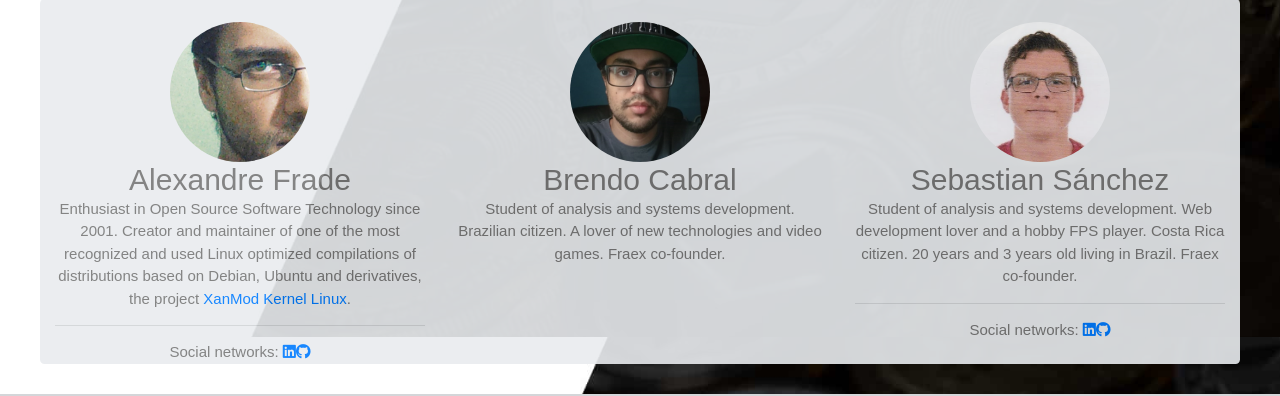
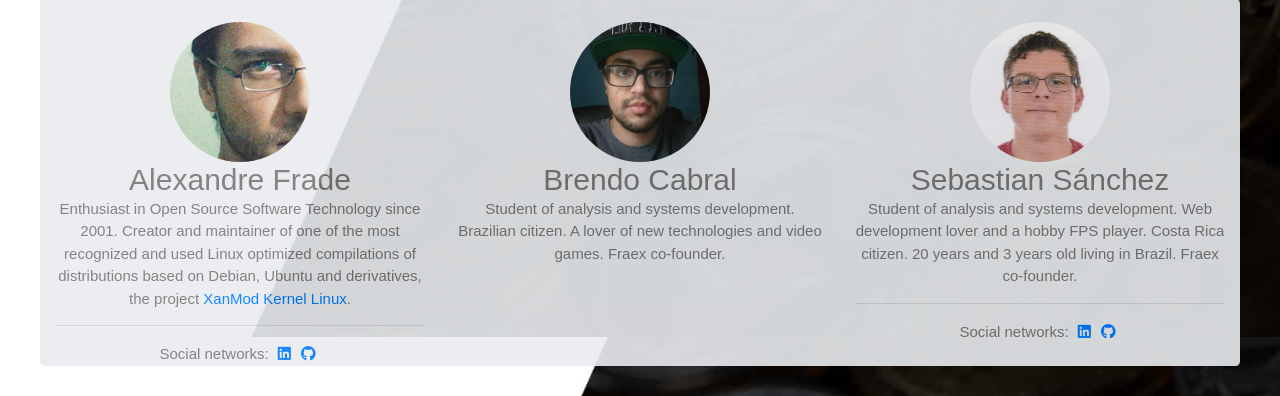
Before and after one commit to sesave/fraexweb, a PHP site: page /about.php in a window 1280 px wide. Shown: the part 463-859 px from the top of the page. Run offline with PHP 8.4, Linux system fonts and the light colour scheme; some libraries are stand-ins or nearby versions.

Commit message:
made changes in the stylesheet
add some overwrite lines of fab class for about.php

```diff
--- a/css/main.css
+++ b/css/main.css
@@ -152,6 +152,10 @@ Primary use:
 
   margin-top:5%;
 
+}
+
+.fab {
+    padding: 5px !important;
 }
 
 
```
